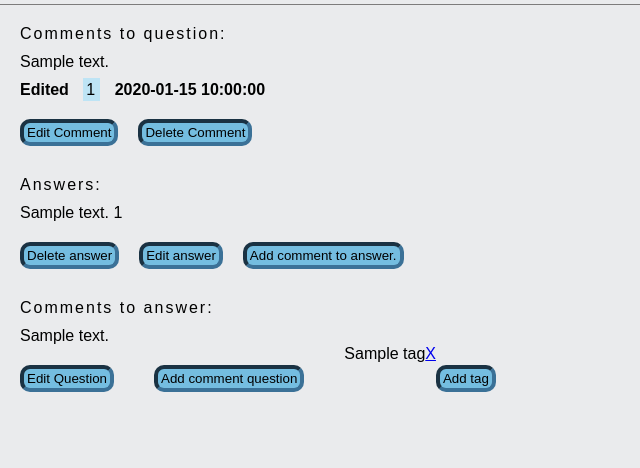
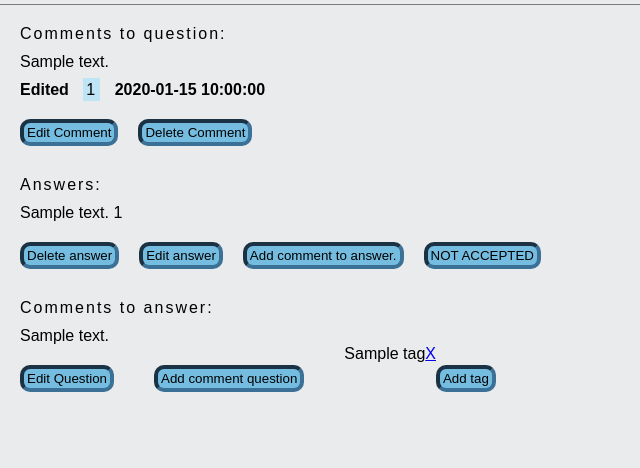
Before and after one commit to stelmaszczykadrian/Ask-Mate, a Flask app: template templates/question.html in a window 1280 px wide. Shown: the part 385-853 px from the top of the page, without its empty margins (0-640 px from the left). Run offline with Flask 2, Linux system fonts and the light colour scheme; the template is opened without the code that fills it: most values are stand-ins (such as "Sample title", 1, 10 or a date in 2020).

Commit message:
add buttons

```diff
--- a/templates/question.html
+++ b/templates/question.html
@@ -43,6 +43,16 @@ question
                 <form action="{{ url_for('comment_to_answer', answer_id=answer['id'], question_id=question['id']) }}">
                     <button class="btn-block-button" type="submit">Add comment to answer.</button>
                 </form>
+                </form>
+                {% if answer['accepted'] == False %}
+                    <form action="{{ url_for("accept_answer", answer_id = answer['id']) }}" method="POST">
+                        <button class="btn-block-button" type="submit">ACCEPTED</button>
+                    </form>
+                    {% else %}
+                        <form action="{{ url_for("accept_answer", answer_id = answer['id']) }}" method="POST">
+                            <button class="btn-block-button" type="submit">NOT ACCEPTED</button>
+                    {% endif %}
+            </form>
             </div>
             <div class="comment-answer"><span>Comments to answer: </span></div>
             {% for comment in answer['comments'] %}
```
